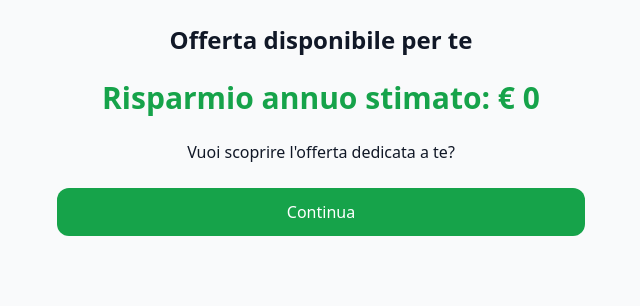
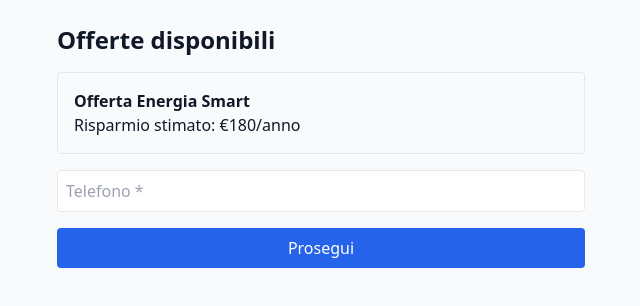
Before and after one commit to eutentiofficial-art/energia-compara, a Next.js app: page /compare in a window 1280 px wide. Shown: the top 306 px of the page, without its empty margins (319-959 px from the left). Built offline with nearby package versions, Linux system fonts and the light colour scheme.

Commit message:
Update page.tsx

```diff
--- a/app/compare/page.tsx
+++ b/app/compare/page.tsx
@@ -4,26 +4,29 @@ import { useRouter } from "next/navigation";
 
 export default function ComparePage() {
   const router = useRouter();
-  const monthly = Number(sessionStorage.getItem("monthly_cost") || 0);
-  const estimatedAnnual = monthly * 12;
-  const saving = Math.round(estimatedAnnual * 0.18);
 
   return (
-    <div className="max-w-xl mx-auto p-6 space-y-6 text-center">
-      <h1 className="text-2xl font-bold">Offerta disponibile per te</h1>
+    <main className="max-w-xl mx-auto p-6">
+      <h1 className="text-2xl font-bold mb-4">Offerte disponibili</h1>
 
-      <div className="text-3xl font-extrabold text-green-600">
-        Risparmio annuo stimato: € {saving}
+      <div className="border rounded p-4 mb-4">
+        <p className="font-semibold">Offerta Energia Smart</p>
+        <p>Risparmio stimato: €180/anno</p>
       </div>
 
-      <p>Vuoi scoprire l'offerta dedicata a te?</p>
+      <input
+        type="tel"
+        placeholder="Telefono *"
+        className="w-full border p-2 rounded mb-4"
+        required
+      />
 
       <button
-        onClick={() => router.push("/manual/offer")}
-        className="w-full bg-green-600 text-white py-3 rounded-xl"
+        className="w-full bg-blue-600 text-white py-2 rounded"
+        onClick={() => router.push("/offer")}
       >
-        Continua
+        Prosegui
       </button>
-    </div>
+    </main>
   );
 }
```
